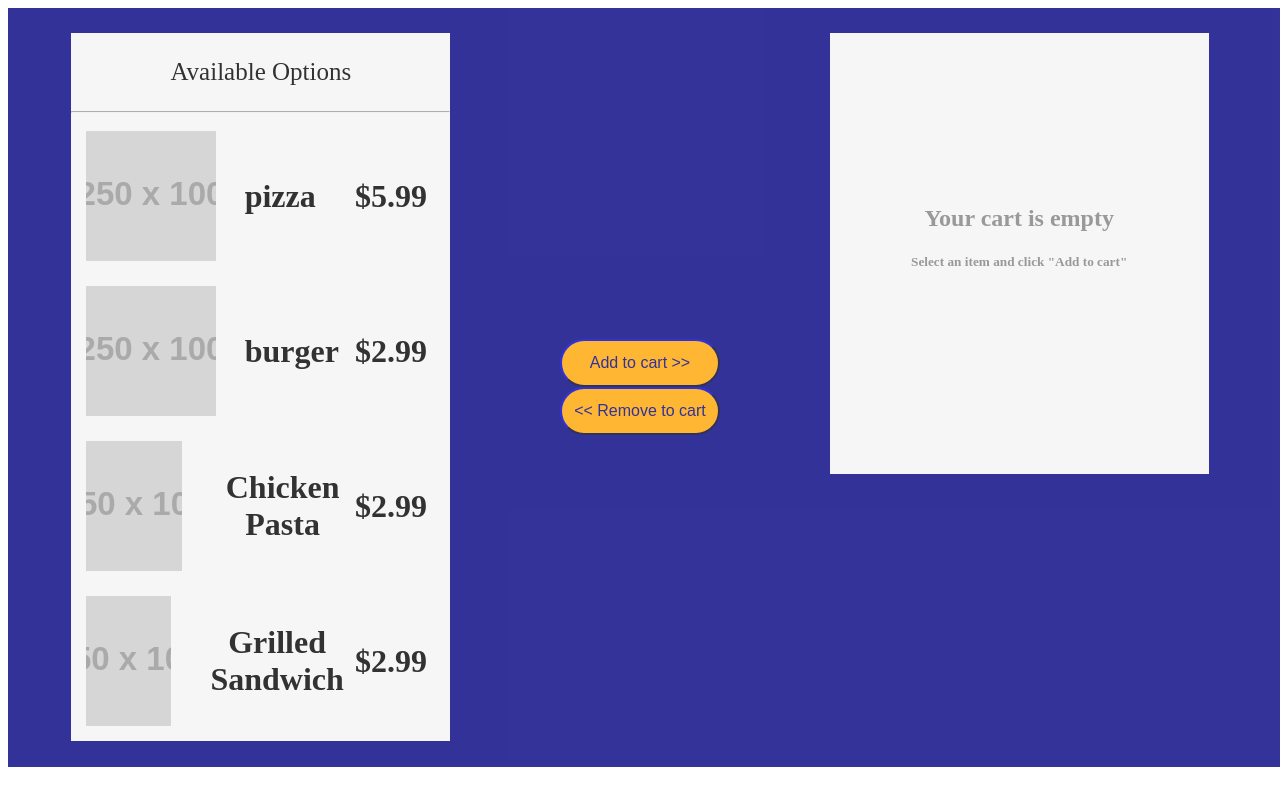
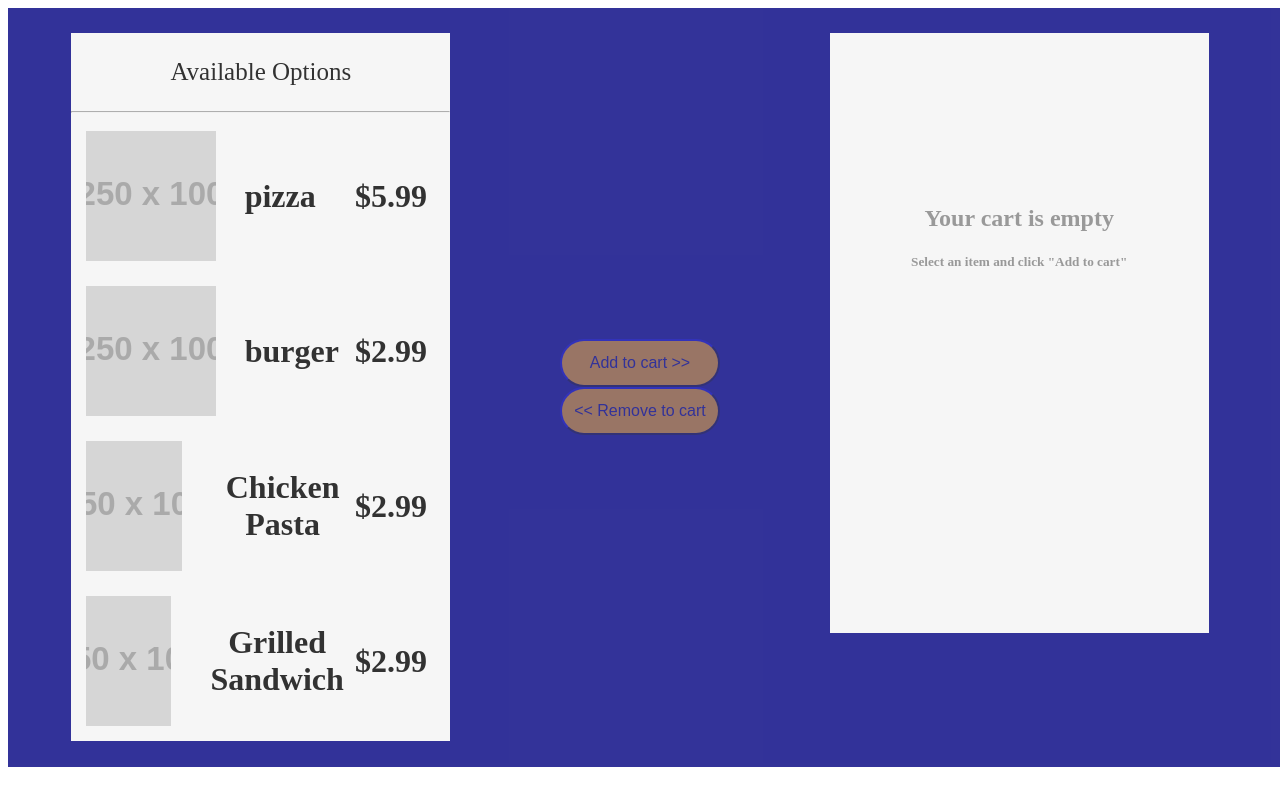
Before and after one commit to fir0j/shopping-cart_assessment, a React app: page / in a window 1280 px wide. Shown: the top 800 px of the page. Built offline with nearby package versions, Linux system fonts and the light colour scheme; placeholder pictures from the web are drawn by us.

Commit message:
rendering buttons conditionally

```diff
--- a/src/components/Buttons.component.js
+++ b/src/components/Buttons.component.js
@@ -4,23 +4,31 @@ export default class Buttons extends Component {
 	render() {
 		const { handleAddToCart, handleRemoveFromCart } = this.props;
 
-		const AddButton = ({ foodItem }) => {
-			return (
+		const AddButton = () => {
+			return this.props.isSelectedFromMenu ? (
 				<div>
-					<button className="cartButton buttonActive" onClick={handleAddToCart}>
+					<button className="cartButton" onClick={handleAddToCart}>
 						Add to cart >>
 					</button>
+				</div>
+			) : (
+				<div>
+					<button className="cartButton buttonPassive">Add to cart >></button>
 				</div>
 			);
 		};
 
-		const RemoveButton = ({ foodItem }) => {
-			return (
+		const RemoveButton = () => {
+			return this.props.isSelectedFromCart ? (
 				<div>
 					<button
 						className="cartButton buttonActive"
 						onClick={handleRemoveFromCart}
 					>{`<< Remove to cart`}</button>
+				</div>
+			) : (
+				<div>
+					<button className="cartButton buttonPassive">{`<< Remove to cart`}</button>
 				</div>
 			);
 		};
--- a/src/components/Cart.component.js
+++ b/src/components/Cart.component.js
@@ -6,21 +6,22 @@ export class Cart extends Component {
 		super(props);
 		this.state = {
 			cartItemSelected: '',
-			isSelected: ''
+			isSelectedFromCart: false
 		};
 	}
 
 	handleClickToSelect = (cartItem) => {
 		this.setState((state) => ({
 			cartItemSelected: cartItem,
-			isSelected: true
+			isSelectedFromCart: true
 		}));
-		this.props.getCartItemSelected(cartItem);
+		const isSelectedFromCart = true;
+		this.props.getCartItemSelected(cartItem, isSelectedFromCart);
 	};
 
 	render() {
 		const { cartItems } = this.props;
-		const { cartItemSelected, isSelected } = this.state;
+		const { cartItemSelected, isSelectedFromCart } = this.state;
 
 		const TotalPrice = ({ total }) => {
 			return (
@@ -43,7 +44,7 @@ export class Cart extends Component {
 									foodItem={cartItem}
 									handleClickToSelect={this.handleClickToSelect}
 									menuItemSelected={cartItemSelected}
-									isSelected={isSelected}
+									isSelected={isSelectedFromCart}
 								/>
 							</div>
 						</div>
--- a/src/components/Menu.component.js
+++ b/src/components/Menu.component.js
@@ -9,7 +9,8 @@ export default class Menu extends Component {
 		this.state = {
 			menuItemSelected: '',
 			cartItemSelected: '',
-			isSelected: false,
+			isSelectedFromMenu: false,
+			isSelectedFromCart: false,
 			cartItems: []
 		};
 	}
@@ -17,7 +18,7 @@ export default class Menu extends Component {
 	handleClickToSelect = (selected) => {
 		this.setState((state) => ({
 			menuItemSelected: selected,
-			isSelected: true
+			isSelectedFromMenu: true
 		}));
 	};
 
@@ -41,9 +42,10 @@ export default class Menu extends Component {
 		}
 	};
 
-	getCartItemSelected = (item) => {
+	getCartItemSelected = (item, isSelectedFromCart) => {
 		this.setState({
-			cartItemSelected: item
+			cartItemSelected: item,
+			isSelectedFromCart: isSelectedFromCart
 		});
 	};
 
@@ -57,7 +59,7 @@ export default class Menu extends Component {
 
 	render() {
 		const { MenuItems } = this.props;
-		const { menuItemSelected, cartItems, isSelected, cartTotal } = this.state;
+		const { menuItemSelected, cartItems, isSelectedFromMenu, cartTotal, isSelectedFromCart } = this.state;
 
 		const cartEmpty = () => {
 			return (
@@ -82,14 +84,19 @@ export default class Menu extends Component {
 								foodItem={MenuItem}
 								handleClickToSelect={this.handleClickToSelect}
 								menuItemSelected={menuItemSelected}
-								isSelected={isSelected}
+								isSelected={isSelectedFromMenu}
 							/>
 						);
 					})}
 				</div>
 
 				<div className="buttons">
-					<Buttons handleAddToCart={this.handleAddToCart} handleRemoveFromCart={this.handleRemoveFromCart} />
+					<Buttons
+						handleAddToCart={this.handleAddToCart}
+						handleRemoveFromCart={this.handleRemoveFromCart}
+						isSelectedFromMenu={isSelectedFromMenu}
+						isSelectedFromCart={isSelectedFromCart}
+					/>
 				</div>
 
 				<div>
--- a/src/style.css
+++ b/src/style.css
@@ -58,13 +58,6 @@
 	background-color: #ffa500;
 }
 
-.buttons {
-	display: flex;
-	justify-content: center;
-	align-items: center;
-	width: 5%;
-}
-
 button {
 	position: relative;
 	background-color: orange;
@@ -78,11 +71,18 @@ button {
 	cursor: pointer;
 	text-align: center;
 	border-color: navy;
-	opacity: 0.5;
 }
 
-.buttonActive {
-	opacity: 1;
+.buttons {
+	display: flex;
+	justify-content: center;
+	align-items: center;
+	width: 5%;
+}
+
+.buttonPassive {
+	opacity: 0.5;
+	cursor: auto;
 }
 
 button:active {
@@ -113,6 +113,6 @@ button:active {
 	background-color: whitesmoke;
 	position: relative;
 	padding-top: 40%;
-	padding-bottom: 48%;
+	padding-bottom: 90%;
 	height: auto;
 }
```
